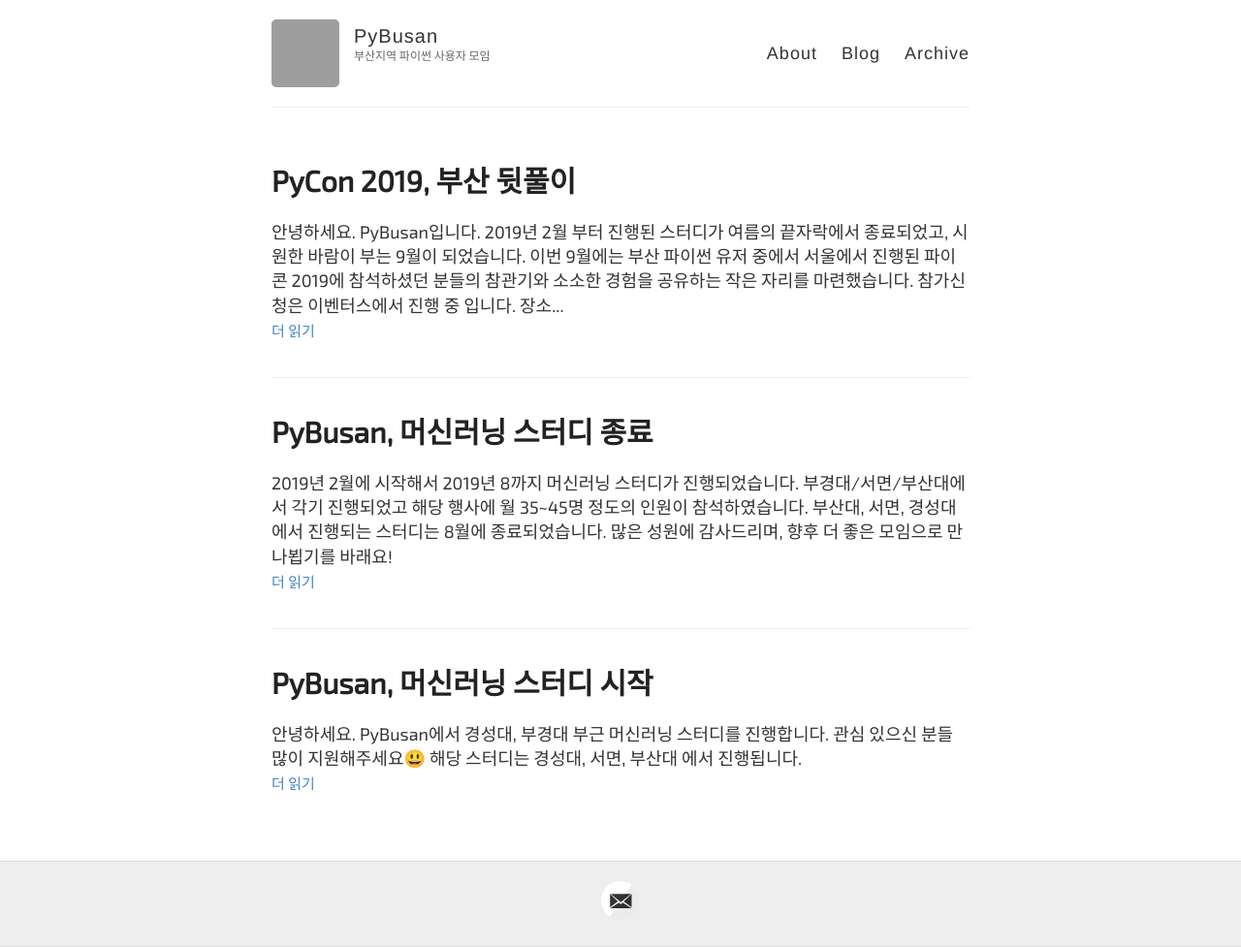
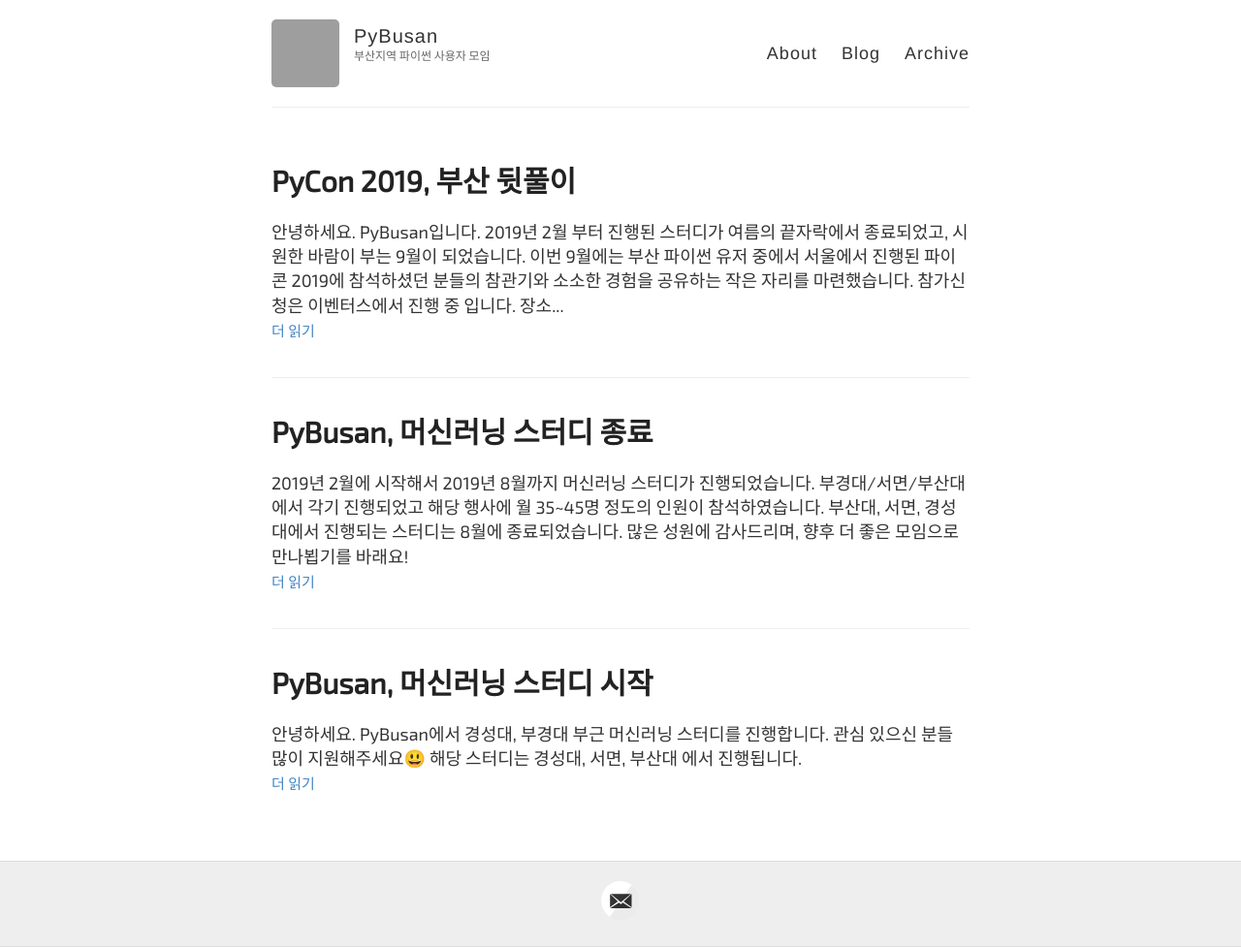
Before and after one commit to pybusan/pybusan.github.io, a Jekyll site: the page built from index.html, in a window 1280 px wide. Shown: the whole page at 97% size. Built offline with Jekyll 4.4.1, drawn with Linux system fonts in a browser that asks for light colours; some web fonts are replaced; the list of posts is cut into pages by our own code; grey boxes are pictures that could not be loaded.

Commit message:
Added 기사추가

```diff
--- a/_posts/2019-08-25-Start_PyBusan_ML_Study_END.md
+++ b/_posts/2019-08-25-Start_PyBusan_ML_Study_END.md
@@ -5,7 +5,7 @@ author: PyBusan
 tags: study
 ---
 
-2019년 2월에 시작해서 2019년 8까지 머신러닝 스터디가 진행되었습니다. 부경대/서면/부산대에서 각기 진행되었고 해당 행사에 월 35~45명 정도의 인원이 참석하였습니다.
+2019년 2월에 시작해서 2019년 8월까지 머신러닝 스터디가 진행되었습니다. 부경대/서면/부산대에서 각기 진행되었고 해당 행사에 월 35~45명 정도의 인원이 참석하였습니다.
 
 ![밤새도록 열심히]({{site.baseurl}}/images/201908/01.png)
 
```
Also changed, not shown: _posts/2019-09-07-PyBusan_PyCon2019_After_Party.md (+0 -2 lines).
